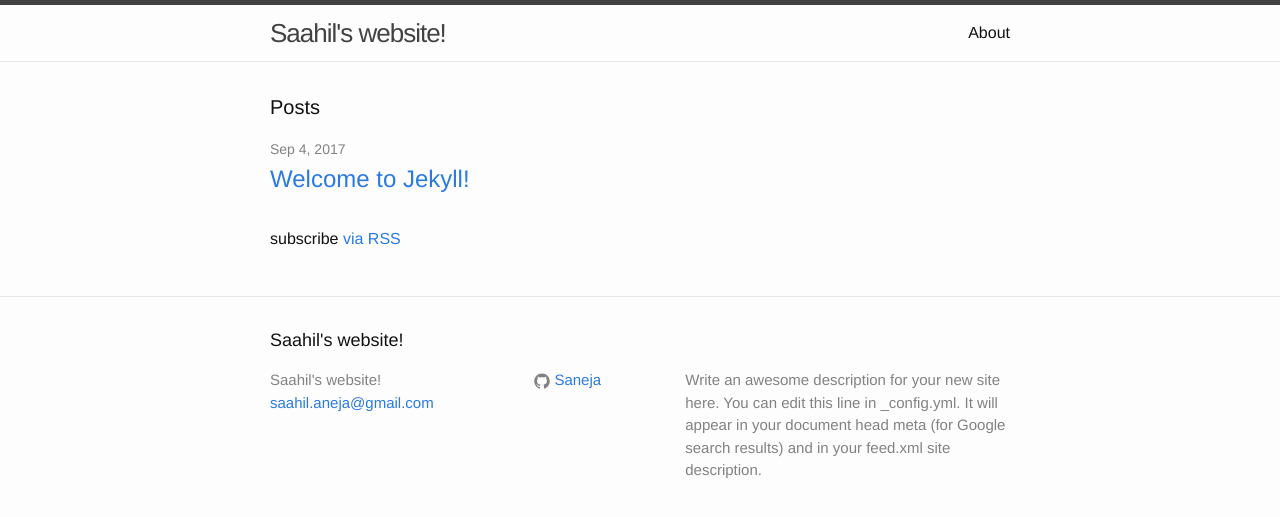
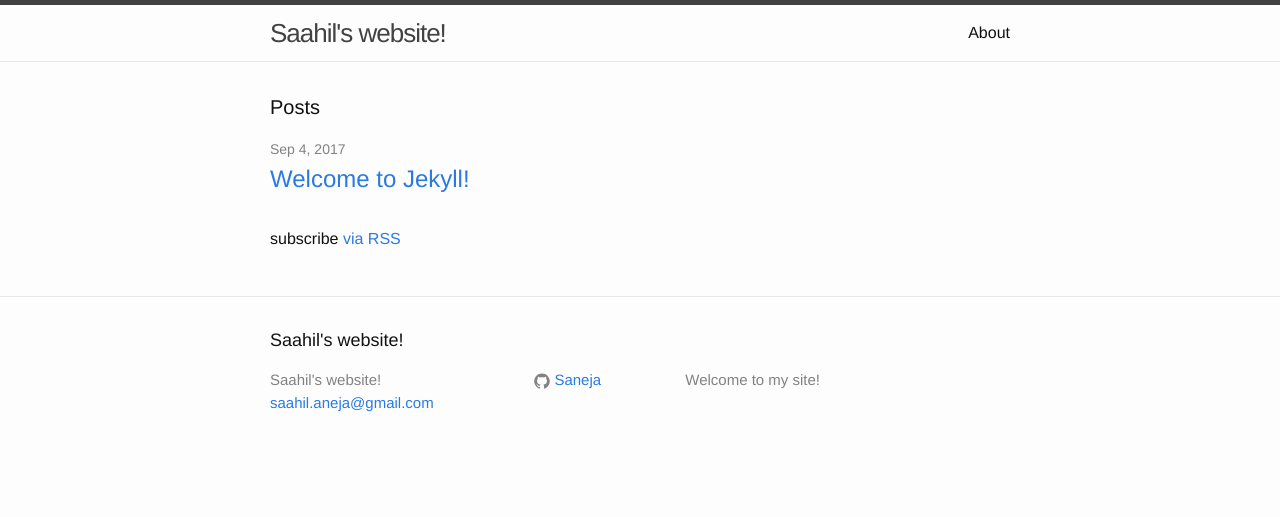
Before and after one commit to Saneja/saneja.github.io, a Jekyll site: the page built from index.html, in a window 1280 px wide. Shown: the top 517 px of the page. Built offline with Jekyll 4.4.1, drawn with Linux system fonts in a browser that asks for light colours.

Commit message:
Update _config.yml

```diff
--- a/_config.yml
+++ b/_config.yml
@@ -9,9 +9,7 @@
 title: Saahil's website!
 email: saahil.aneja@gmail.com
 description: > # this means to ignore newlines until "baseurl:"
-    Write an awesome description for your new site here. You can edit this
-    line in _config.yml. It will appear in your document head meta (for
-    Google search results) and in your feed.xml site description.
+   Welcome to my site!
 baseurl: ""
 url: "http://saahilaneja.com" # the base hostname & protocol for your site
 
```
